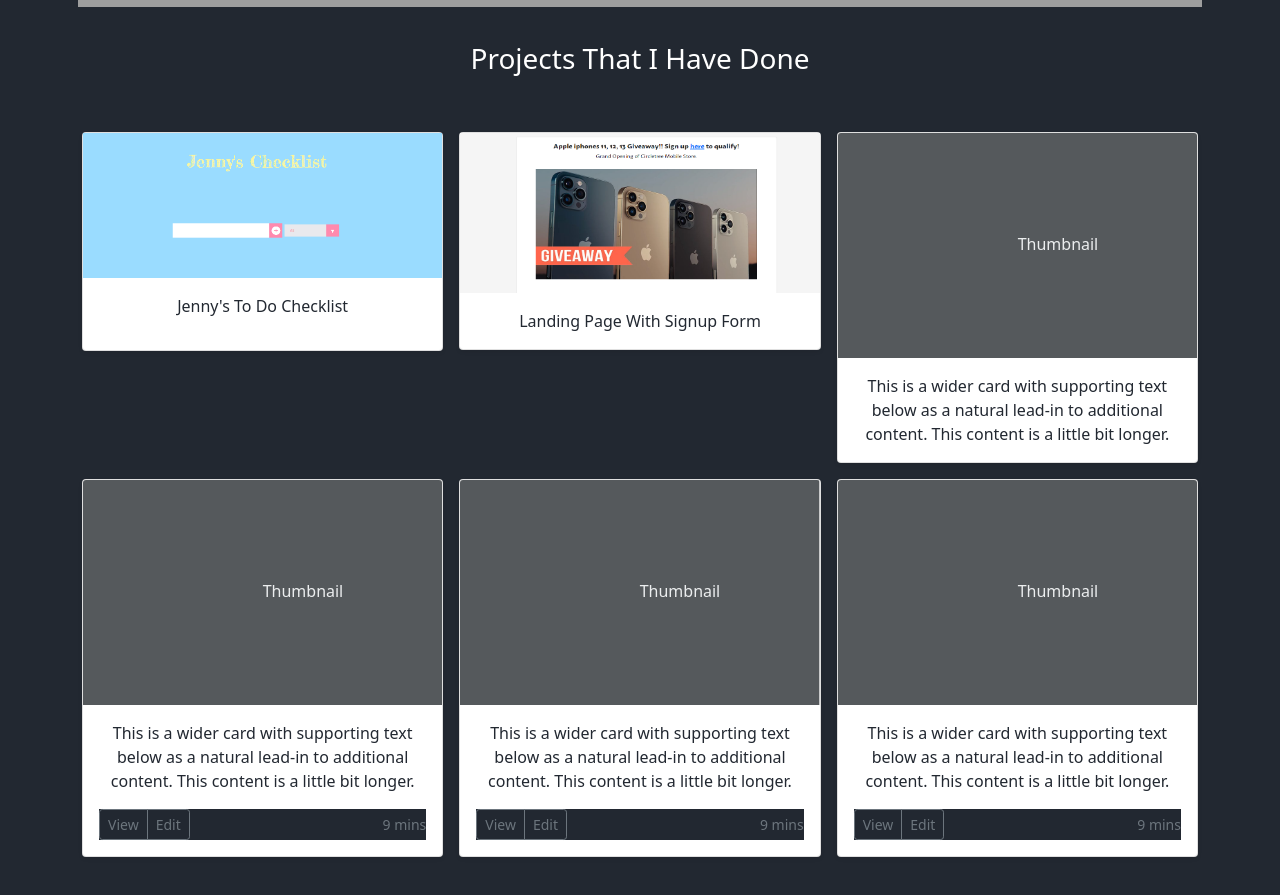
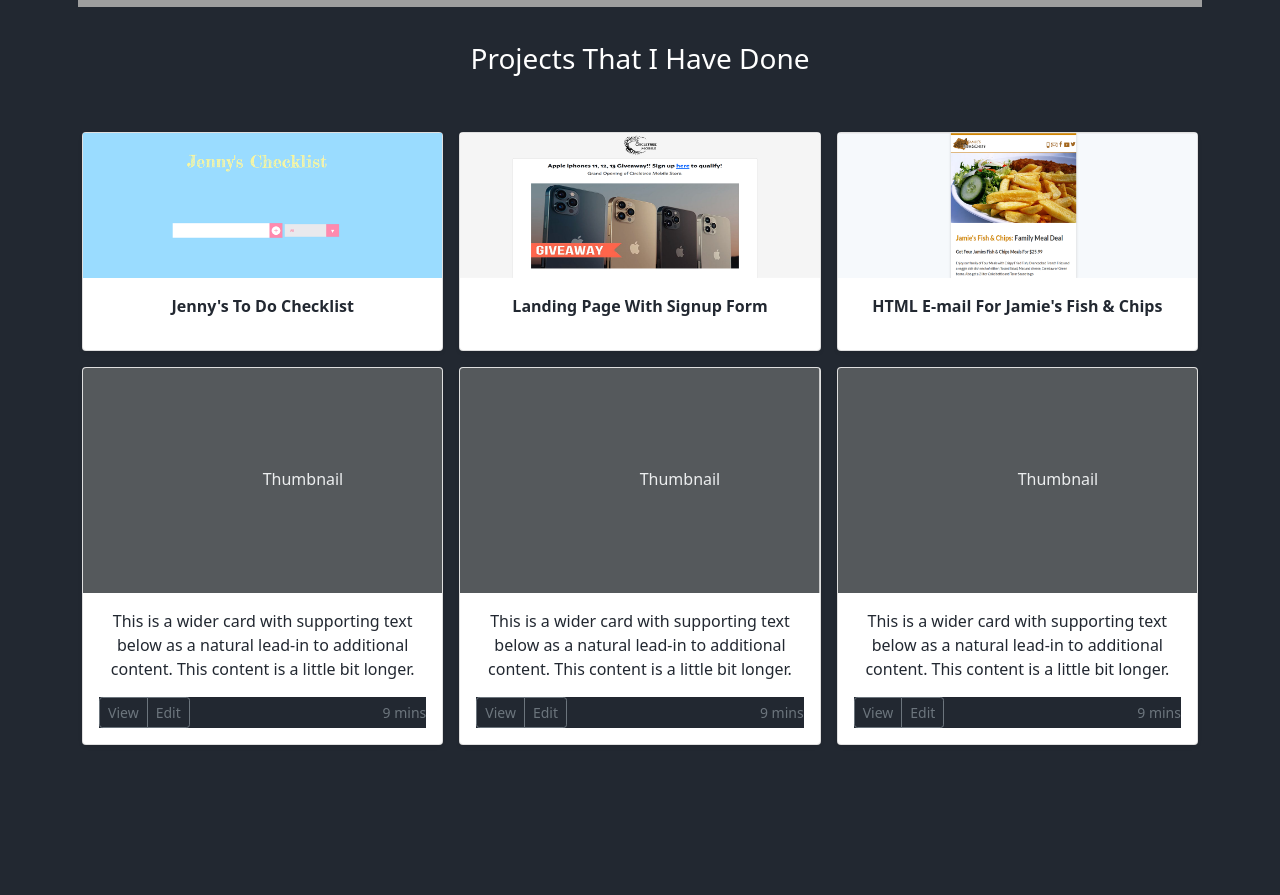
Before and after one commit to Brian7650/Brian-Portfolio, a plain HTML site: page components/projects/projects.html in a window 1280 px wide. Shown: the part 920-1815 px from the top of the page. After the commit the page ends 1729 px from the top, so only its background shows below. Drawn offline with nearby package versions, Linux system fonts and the light colour scheme; grey boxes are pictures that could not be loaded.

Commit message:
added jamie f&C done

```diff
--- a/components/projects/projects.html
+++ b/components/projects/projects.html
@@ -32,11 +32,11 @@
           <div class="row row-cols-1 row-cols-sm-2 row-cols-md-3 g-3">
             <div class="col">
               <div class="card shadow-sm">
-                <a href="https://brian7650.github.io/jennylist/" target="_blank"><img src="../../image/jennylist10 - Copy.png" height="145" width="100%" alt="checklist" ></a>
+                <a href="https://brian7650.github.io/jennylist/" target="_blank"><img src="../../image/jennylist10 -1300x550.png" height="145" width="100%" alt="checklist" ></a>
                 <!-- <svg class="bd-placeholder-img card-img-top" width="100%" height="225"><title>Hello!</title><rect width="100%" height="100%" fill="#55595c"/></svg> -->
 
                 <div class="card-body">
-                  <p> Jenny's To Do Checklist</p>
+                  <p><strong> Jenny's To Do Checklist</strong></p>
                   <div class="d-flex justify-content-between align-items-center">
 
                   </div>
@@ -45,33 +45,29 @@
             </div>
             <div class="col">
               <div class="card shadow-sm">
-                <a href="https://protected-caverns-47324.herokuapp.com/" target="_blank"><img src="../../image/circletree001.png" height="160" width="100%" alt="checklist" pd ></a></text></svg>
+                <a href="https://protected-caverns-47324.herokuapp.com/" target="_blank"><img src="../../image/circleTree-1300x550.png"  height="145" width="100%" alt="checklist"></a>
 
                 <div class="card-body">
-                  <p class="card-text">Landing Page With Signup Form</p>
-                  <!-- <div class="d-flex justify-content-between align-items-center">
-                    <div class="btn-group">
-                      <button type="button" class="btn btn-sm btn-outline-secondary">View</button>
-                      <button type="button" class="btn btn-sm btn-outline-secondary">Edit</button>
-                    </div>
-                    <small class="text-muted">9 mins</small>
-                  </div> -->
+                  <p class="card-text"><strong>Landing Page With Signup Form</strong></p>
+                  <div class="d-flex justify-content-between align-items-center">
+
+                  </div>
                 </div>
               </div>
             </div>
             <div class="col">
               <div class="card shadow-sm">
-                <svg class="bd-placeholder-img card-img-top" width="100%" height="225" xmlns="http://www.w3.org/2000/svg" role="img" aria-label="Placeholder: Thumbnail" preserveAspectRatio="xMidYMid slice" focusable="false"><title>Placeholder</title><rect width="100%" height="100%" fill="#55595c"/><text x="50%" y="50%" fill="#eceeef" dy=".3em">Thumbnail</text></svg>
+                 <a href="" target="_blank"><img src="../../image/jamief&c1300x550.png" width="100%" height="145"></a>
 
                 <div class="card-body">
-                  <p class="card-text">This is a wider card with supporting text below as a natural lead-in to additional content. This content is a little bit longer.</p>
-                  <!-- <div class="d-flex justify-content-between align-items-center">
-                    <div class="btn-group">
+                  <p class="card-text"><strong>HTML E-mail For Jamie's Fish & Chips</strong></p>
+                  <div class="d-flex justify-content-between align-items-center">
+                    <!-- <div class="btn-group">
                       <button type="button" class="btn btn-sm btn-outline-secondary">View</button>
                       <button type="button" class="btn btn-sm btn-outline-secondary">Edit</button>
                     </div>
-                    <small class="text-muted">9 mins</small>
-                  </div> -->
+                    <small class="text-muted">9 mins</small> -->
+                  </div>
                 </div>
               </div>
             </div>
```
Also changed, not shown: Image/circleTree-1300x550.png (added), Image/circletree-1000x520.png (added), Image/jamief&c1300x550.png (added), Image/jennylist10 -1300x550.png (added).
